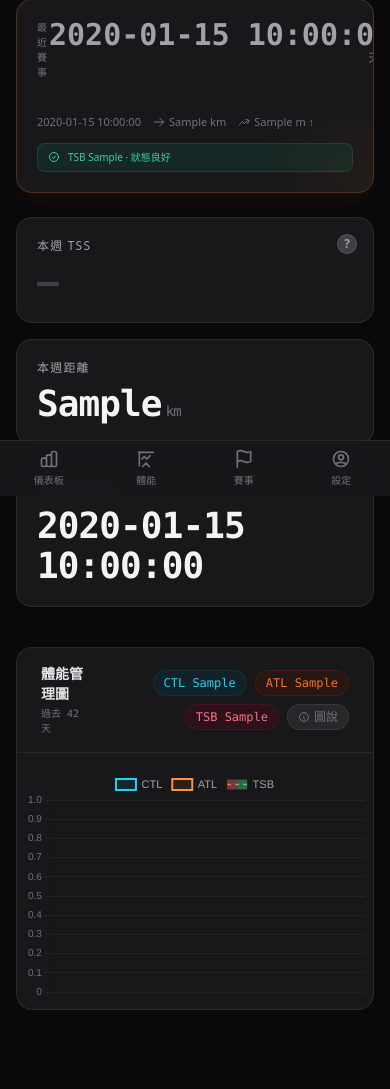
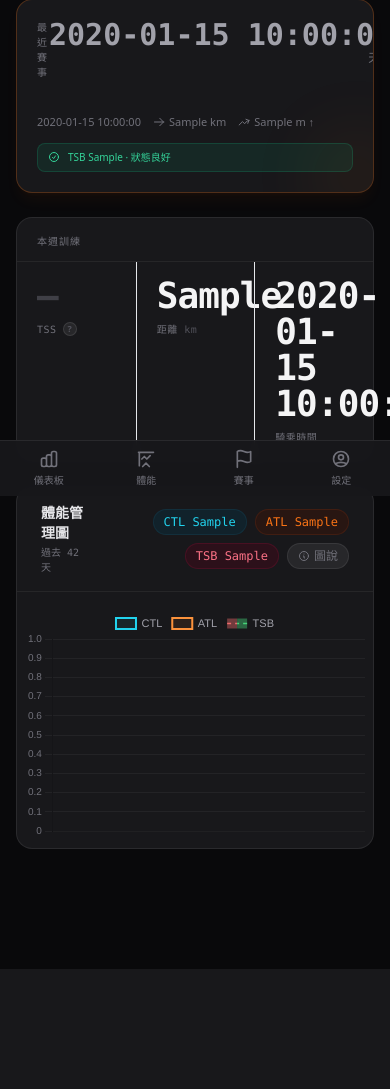
Before and after one commit to YC815/VeloData, a Flask app: template templates/index.html in a window 390 px wide; the page is wider, and only the part inside the window is pictured. Shown: the part 348-1437 px from the top of that part. After the commit the page ends 1317 px from the top of that part, so only its background shows below. Run offline with Flask 3, Linux system fonts and the light colour scheme; the template is opened without the code that fills it: most values are stand-ins (such as "Sample title", 1, 10 or a date in 2020); some libraries are stand-ins or nearby versions.

Commit message:
style: 本週統計三卡合一 + TSS 語意色
- 三張獨立卡片合為單一卡片，內部 grid-cols-3 divide-x 分欄
- TSS 數字加語意色（emerald/zinc/amber/rose）依負荷段位切換
- Section header 加底線分區（與其他卡片風格統一）
- Tooltip 整合進同一 relative group 容器

Co-authored-by: Cursor <cursoragent@cursor.com>

```diff
--- a/templates/partials/_weekly_stats.html
+++ b/templates/partials/_weekly_stats.html
@@ -1,36 +1,58 @@
-<div class="grid grid-cols-1 md:grid-cols-3 gap-4 mb-10">
-  <div class="bg-zinc-900 p-5 rounded-2xl border border-white/8 hover:border-white/15 transition-colors relative">
-    <div class="absolute top-4 right-4 group">
-      <div class="w-5 h-5 rounded-full bg-zinc-700 border border-white/10 flex items-center justify-center cursor-help text-zinc-400 text-xs font-bold hover:bg-zinc-600 hover:text-zinc-200 transition-colors">?</div>
-      <div class="absolute right-0 top-7 w-64 bg-zinc-900 border border-white/10 rounded-xl px-4 py-3 text-xs text-zinc-300 leading-relaxed shadow-2xl shadow-black/50 opacity-0 group-hover:opacity-100 transition-opacity duration-200 pointer-events-none z-10">
-        <p class="font-semibold text-zinc-100 mb-2">TSS（Training Stress Score）</p>
-        <p>反映本週累積的訓練壓力。數值越高代表身體承受的負荷越大，需要更多恢復時間。</p>
-        <div class="mt-2 pt-2 border-t border-white/8 space-y-1">
-          <p><span class="text-emerald-400 font-medium">&lt; 150</span>　低負荷，恢復快</p>
-          <p><span class="text-amber-400 font-medium">150–300</span>　中等，隔天可訓練</p>
-          <p><span class="text-orange-500 font-medium">300–450</span>　高負荷，需充分休息</p>
-          <p><span class="text-rose-400 font-medium">&gt; 450</span>　極高，注意過度訓練</p>
+<div class="bg-zinc-900 rounded-2xl border border-white/8 mb-6">
+
+  <!-- Section header -->
+  <div class="px-5 pt-4 pb-3 border-b border-white/6">
+    <h3 class="text-[10px] text-zinc-500 uppercase tracking-widest font-mono">本週訓練</h3>
+  </div>
+
+  <!-- 三欄統計 -->
+  <div class="grid grid-cols-3 divide-x divide-white/6">
+
+    <!-- TSS -->
+    <div class="px-5 py-4 relative group">
+      {% if weekly_tss > 0 %}
+      <p class="text-4xl font-black font-mono tracking-tight leading-none
+        {% if weekly_tss < 150 %}text-emerald-400
+        {% elif weekly_tss < 300 %}text-zinc-100
+        {% elif weekly_tss < 450 %}text-amber-400
+        {% else %}text-rose-400{% endif %}">
+        {{ weekly_tss }}
+      </p>
+      {% else %}
+      <p class="text-4xl font-black font-mono tracking-tight leading-none text-zinc-700">—</p>
+      {% endif %}
+      <div class="flex items-center gap-1.5 mt-2">
+        <p class="text-[10px] text-zinc-500 uppercase tracking-wider font-mono">TSS</p>
+        <!-- Tooltip trigger -->
+        <div class="relative">
+          <div class="w-3.5 h-3.5 rounded-full bg-zinc-800 border border-white/10 flex items-center justify-center cursor-help text-zinc-600 text-[9px] font-bold hover:border-white/20 hover:text-zinc-400 transition-colors">?</div>
+          <div class="absolute left-0 top-5 w-60 bg-zinc-900 border border-white/10 rounded-xl px-4 py-3 text-xs text-zinc-300 leading-relaxed shadow-2xl shadow-black/50 opacity-0 group-hover:opacity-100 transition-opacity duration-200 pointer-events-none z-10">
+            <p class="font-semibold text-zinc-100 mb-2">Training Stress Score</p>
+            <p class="text-zinc-400 mb-2">本週累積訓練壓力，FTP {{ ftp }} W 計算。</p>
+            <div class="space-y-1 border-t border-white/8 pt-2">
+              <p><span class="text-emerald-400 font-mono">&lt; 150</span>　低負荷</p>
+              <p><span class="text-zinc-100 font-mono">150–300</span>　中等</p>
+              <p><span class="text-amber-400 font-mono">300–450</span>　高負荷</p>
+              <p><span class="text-rose-400 font-mono">&gt; 450</span>　極高</p>
+            </div>
+          </div>
         </div>
       </div>
     </div>
-    <h3 class="text-zinc-400 text-xs uppercase tracking-widest mb-2">本週 TSS</h3>
-    {% if weekly_tss > 0 %}
-    <p class="text-4xl font-black font-mono text-zinc-100 tracking-tight">{{ weekly_tss }}</p>
-    <p class="text-xs text-zinc-500 mt-1">FTP {{ ftp }} W 計算</p>
-    {% else %}
-    <p class="text-4xl font-black font-mono text-zinc-700 tracking-tight">—</p>
-    {% endif %}
-  </div>
 
-  <div class="bg-zinc-900 p-5 rounded-2xl border border-white/8 hover:border-white/15 transition-colors">
-    <h3 class="text-zinc-400 text-xs uppercase tracking-widest mb-2">本週距離</h3>
-    <p class="text-4xl font-black font-mono text-zinc-100 tracking-tight">
-      {{ weekly_km }}<span class="text-sm font-normal text-zinc-500 ml-1">km</span>
-    </p>
-  </div>
+    <!-- 距離 -->
+    <div class="px-5 py-4">
+      <p class="text-4xl font-black font-mono tracking-tight leading-none text-zinc-100">
+        {{ weekly_km }}
+      </p>
+      <p class="text-[10px] text-zinc-500 uppercase tracking-wider font-mono mt-2">距離 <span class="normal-case not-italic font-normal text-zinc-600">km</span></p>
+    </div>
 
-  <div class="bg-zinc-900 p-5 rounded-2xl border border-white/8 hover:border-white/15 transition-colors">
-    <h3 class="text-zinc-400 text-xs uppercase tracking-widest mb-2">本週騎乘時間</h3>
-    <p class="text-4xl font-black font-mono text-zinc-100 tracking-tight">{{ weekly_time }}</p>
+    <!-- 騎乘時間 -->
+    <div class="px-5 py-4">
+      <p class="text-4xl font-black font-mono tracking-tight leading-none text-zinc-100">{{ weekly_time }}</p>
+      <p class="text-[10px] text-zinc-500 uppercase tracking-wider font-mono mt-2">騎乘時間</p>
+    </div>
+
   </div>
 </div>
```
